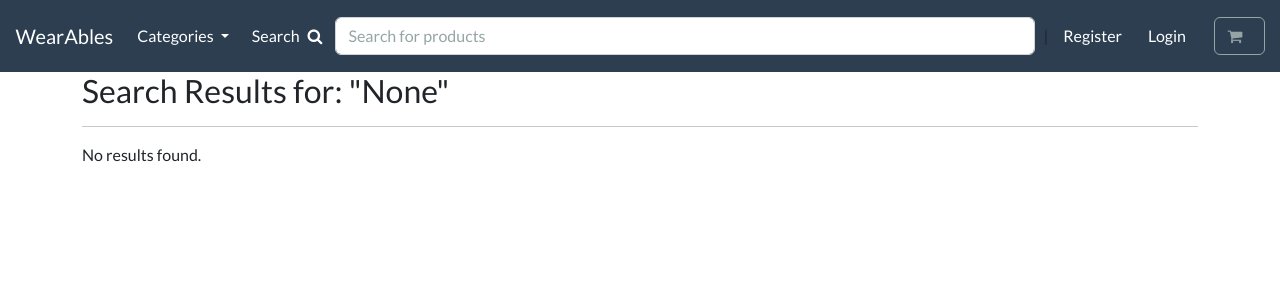
After one commit to iamkonrad/django-online-store, a Django app: page /search/ in a window 1280 px wide. The commit adds this page. Shown: the top 300 px of the page. Run offline with Django 4.2, Linux system fonts and the light colour scheme; data comes from the database, SQL or seed files in the repository; both versions use the stored data as it was after the commit; some libraries are stand-ins or nearby versions.

Commit message:
Adding a fully functional searchbar
first creation of a search function inside of store app/views, it queries elements of product model and returns a product if it finds it, if it does not it returns an empty string, creation of a path in urls.py leading us to search-results, creation of a search-results,html template in store/templates/store, which is responsible for returning the search results, also adding a searchbar into the base.html, so it displays on every subpage;

```diff
--- a/ecommerce/store/templates/store/base.html
+++ b/ecommerce/store/templates/store/base.html
@@ -108,6 +108,21 @@
 
         </div>
 
+
+
+<form class="d-flex" action="{% url 'search' %}" method="GET">
+
+    <button class="btn btn-primary d-flex align-items-center" type="submit">
+
+        Search <i class="fa fa-search ms-2"  aria-hidden="true"></i>
+
+    </button>
+
+    <input class="form-control me-2" type="search" name="search_query" placeholder="Search for products" style="width: 700px;" aria-label="Search">
+
+</form>
+
+|
 
         <div class="collapse navbar-collapse text-center" id="navbarNavDropdown">
 
--- /dev/null
+++ b/ecommerce/store/templates/store/search_results.html
@@ -0,0 +1,38 @@
+{% extends "store/base.html" %}
+
+{% load static %}
+
+{% block content %}
+
+    <div class="container">
+
+        <h3>Search Results for: "{{ query }}"</h3>
+    <hr>
+
+        <div class="row row-cols-1 row-cols-sm-2 row-cols-md-5 g-3">
+            {% if results %}
+                {% for product in results %}
+                    <div class="col">
+                        <div class="card shadow-sm">
+                            <img class="img-fluid" alt="{{ product.title }}" src="{{ product.image.url }}">
+                            <div class="card-body">
+                                <p class="card-text">
+                                    <a class="text-info text-decoration-none" href="{{ product.get_absolute_url }}">{{ product.title|capfirst }}</a>
+                                </p>
+                                <div class="d-flex justify-content-between align-items-center">
+                                    <h5> $ {{ product.price }}</h5>
+                                </div>
+                            </div>
+                        </div>
+                    </div>
+                {% endfor %}
+            {% else %}
+                <div class="col">
+                    <p>No results found.</p>
+                </div>
+            {% endif %}
+        </div>
+
+    </div>
+
+{% endblock %}
--- a/ecommerce/store/templates/store/store.html
+++ b/ecommerce/store/templates/store/store.html
@@ -11,7 +11,7 @@
 
     <section class="py-4 text-center container">
 
-        <div class="row py-lg-5">
+        <div class="row py-lg-4">
 
             <div class="col-lg-6 col-md-8 mx-auto">
 
@@ -42,7 +42,7 @@
 
     </section>
 
-    <div class="album py-5 bg-light">
+    <div class="album py-1 bg-light">
 
         <div class="container">
 
--- a/ecommerce/store/urls.py
+++ b/ecommerce/store/urls.py
@@ -13,4 +13,7 @@ urlpatterns = [
     # Individual category, updating slug to reference category_slug from list_category function
     path('search/<slug:category_slug>/', views.list_category, name='list-category'),  # referencing a slug variable
 
+    #Searchbar functionality
+    path('search/', views.search, name='search'),
+
 ]
--- a/ecommerce/store/views.py
+++ b/ecommerce/store/views.py
@@ -33,3 +33,12 @@ def product_info(request,product_slug):
     context = {'product':product}                                                                 #a slug ID, that is equal to a slug ID we are looking for
 
     return render(request,'store/product-info.html',context)
+
+
+def search(request):
+    query = request.GET.get('search_query')
+    if query:
+        results = Product.objects.filter(title__icontains=query)
+    else:
+        results = Product.objects.none()
+    return render(request, 'store/search_results.html', {'results': results, 'query': query})
```
Also changed, not shown: ecommerce/store/tests.py (+46 -0 lines), ecommerce/cart/templates/cart/cart-summary.html (line endings or trailing spaces), ecommerce/db.sqlite3.
